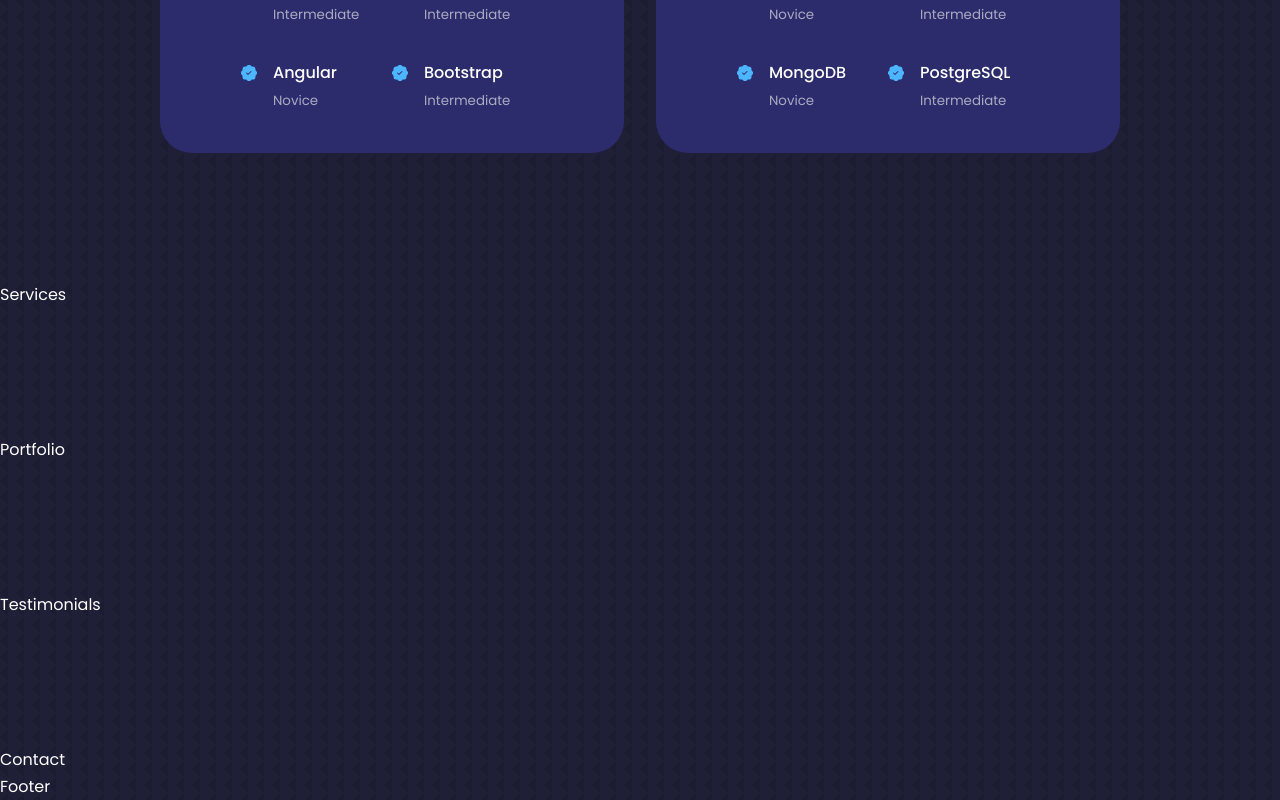
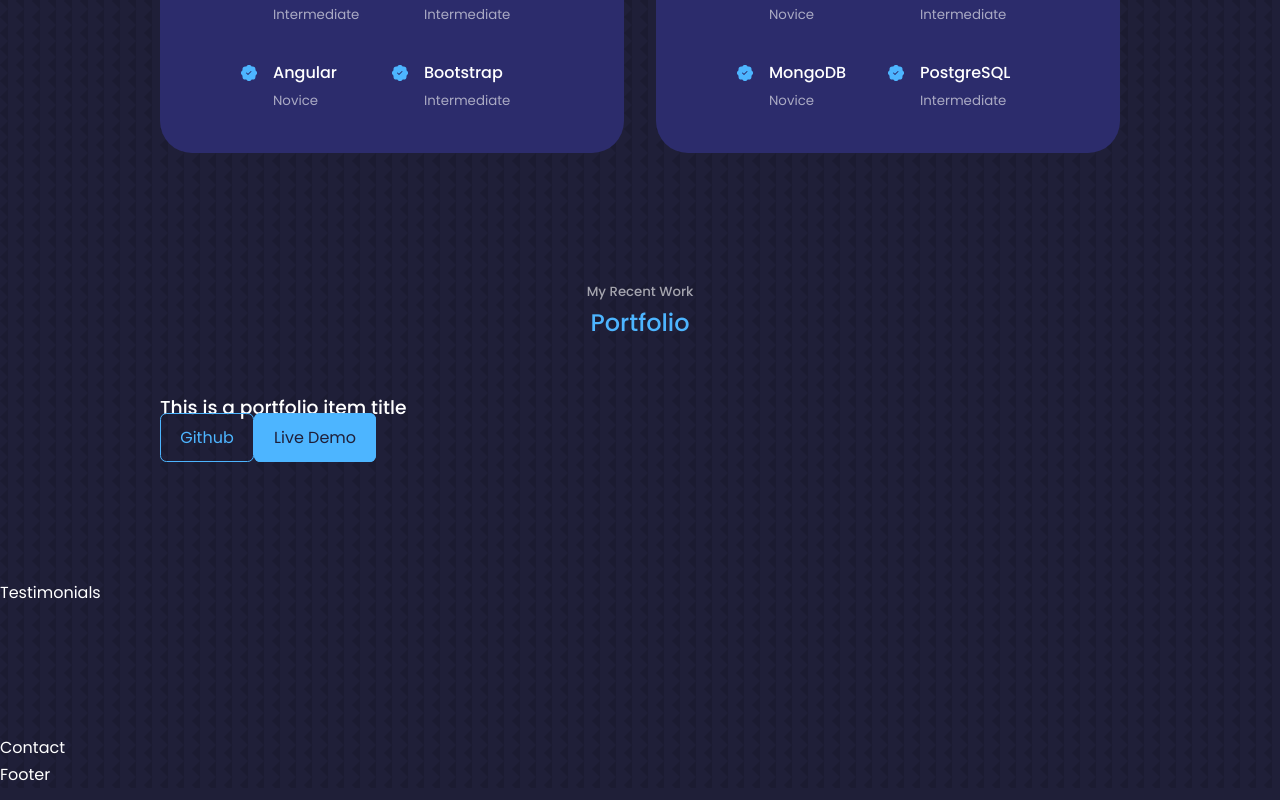
Before and after one commit to mishxwork/soumya-portfolio, a React (Create React App) app: page / in a window 1280 px wide. Shown: the part 2103-2903 px from the top of the page. Built offline with nearby package versions, Linux system fonts and the light colour scheme.

Commit message:
intial portfolio

```diff
--- a/src/App.jsx
+++ b/src/App.jsx
@@ -6,7 +6,7 @@
 import Experience from './components/experience/Experience'
 import Footer from './components/footer/Footer'
 import Portfolio from './components/portfolio/Portfolio'
-import Services from './components/services/Services'
+// import Services from './components/services/Services'
 import Testimonials from './components/testimonials/Testimonials'
 
 const app = () => {
@@ -16,7 +16,7 @@
       <Nav />
       <About />
       <Experience />
-      <Services />
+      {/* <Services /> */}
       <Portfolio />
       <Testimonials />
       <Contact />
--- a/src/components/portfolio/Portfolio.jsx
+++ b/src/components/portfolio/Portfolio.jsx
@@ -2,7 +2,21 @@
 import './portfolio.css'
 const Portfolio = () => {
   return (
-    <section id='portfolio'>Portfolio</section>
+    <section id='portfolio'>
+      <h5>My Recent Work</h5>
+      <h2>Portfolio</h2>
+
+      <div className="container portfolio__container">
+        <article className='portfolio__item'>
+          <div className="portfolio__item-image">
+
+          </div>
+          <h3>This is a portfolio item title</h3>
+          <a href="https://github.com" className='btn' target='_blank' rel="noreferrer">Github</a>
+          <a href="https://youtube.com" className='btn btn-primary' target='_blank' rel="noreferrer">Live Demo</a>
+        </article>
+      </div>
+    </section>
   )
 }
 
```
